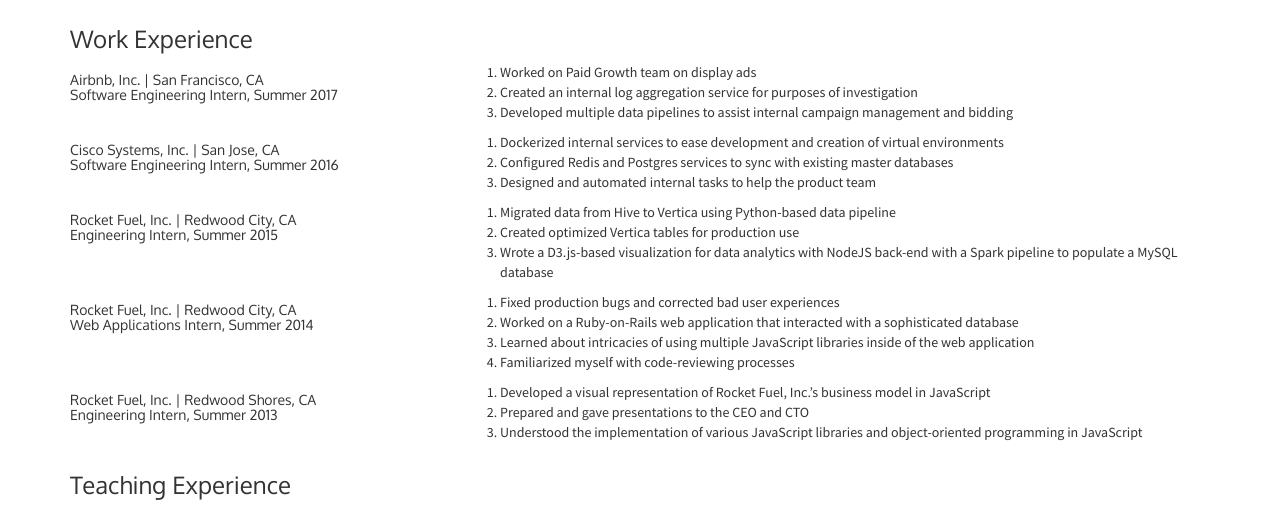
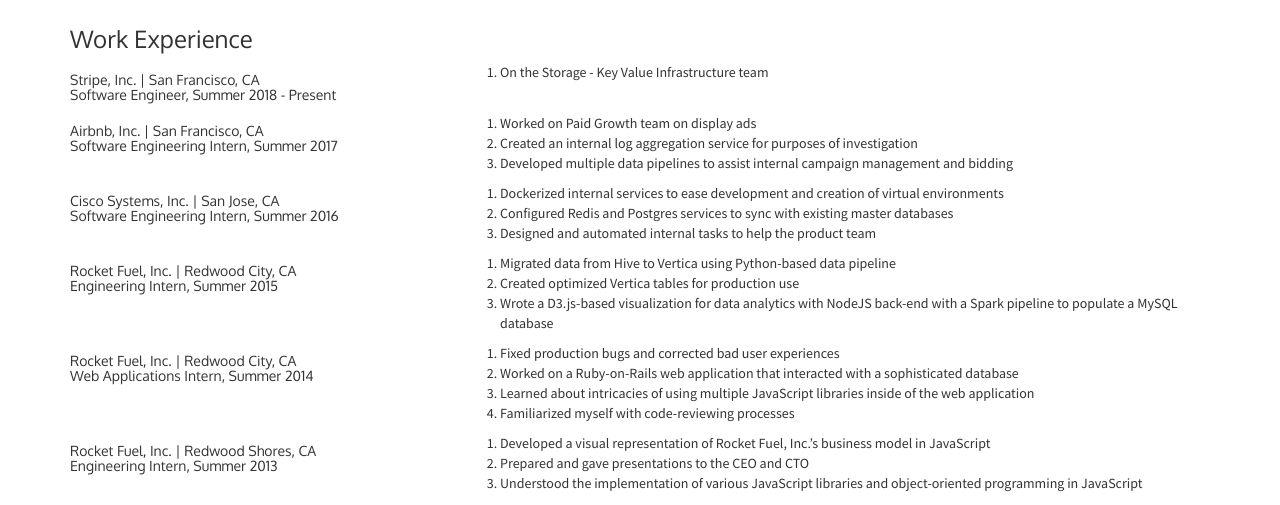
Before and after one commit to tanaythan/tanaythan.github.io, a plain HTML site: page resume.html in a window 1280 px wide. Shown: the part 209-714 px from the top of the page. Drawn offline with nearby package versions, Linux system fonts and the light colour scheme.

Commit message:
Edits resume

```diff
--- a/resume.html
+++ b/resume.html
@@ -41,6 +41,19 @@
               <h3 contenteditable="true">Work Experience</h3>
               <div class="row">
                 <div class="col-md-12">
+                  <div class="row">
+                    <div class="col-md-4">
+                      <h5>Stripe, Inc. | San Francisco, CA
+                        <div>Software Engineer, Summer 2018 - Present</div>
+                      </h5>
+                    </div>
+                    <div class="col-md-8">
+                      <ol>
+                        <li> <span style="line-height: 1.42857143;">On the Storage - Key Value Infrastructure team<br>
+                                                        </span> </li>
+                      </ol>
+                    </div>
+                  </div>
                   <div class="row">
                     <div class="col-md-4">
                       <h5>Airbnb, Inc. | San Francisco, CA
@@ -147,7 +160,7 @@
                           <div class="row">
                             <div class="col-md-4">
                               <h5>University of California at Berkeley | Berkeley, CA
-                                <br>Computer Science TA | Spring 2017 - current</h5>
+                                <br>Computer Science TA | Spring 2017 - Spring 2018</h5>
                             </div>
                             <div class="col-md-8">
                               <ol>
```
